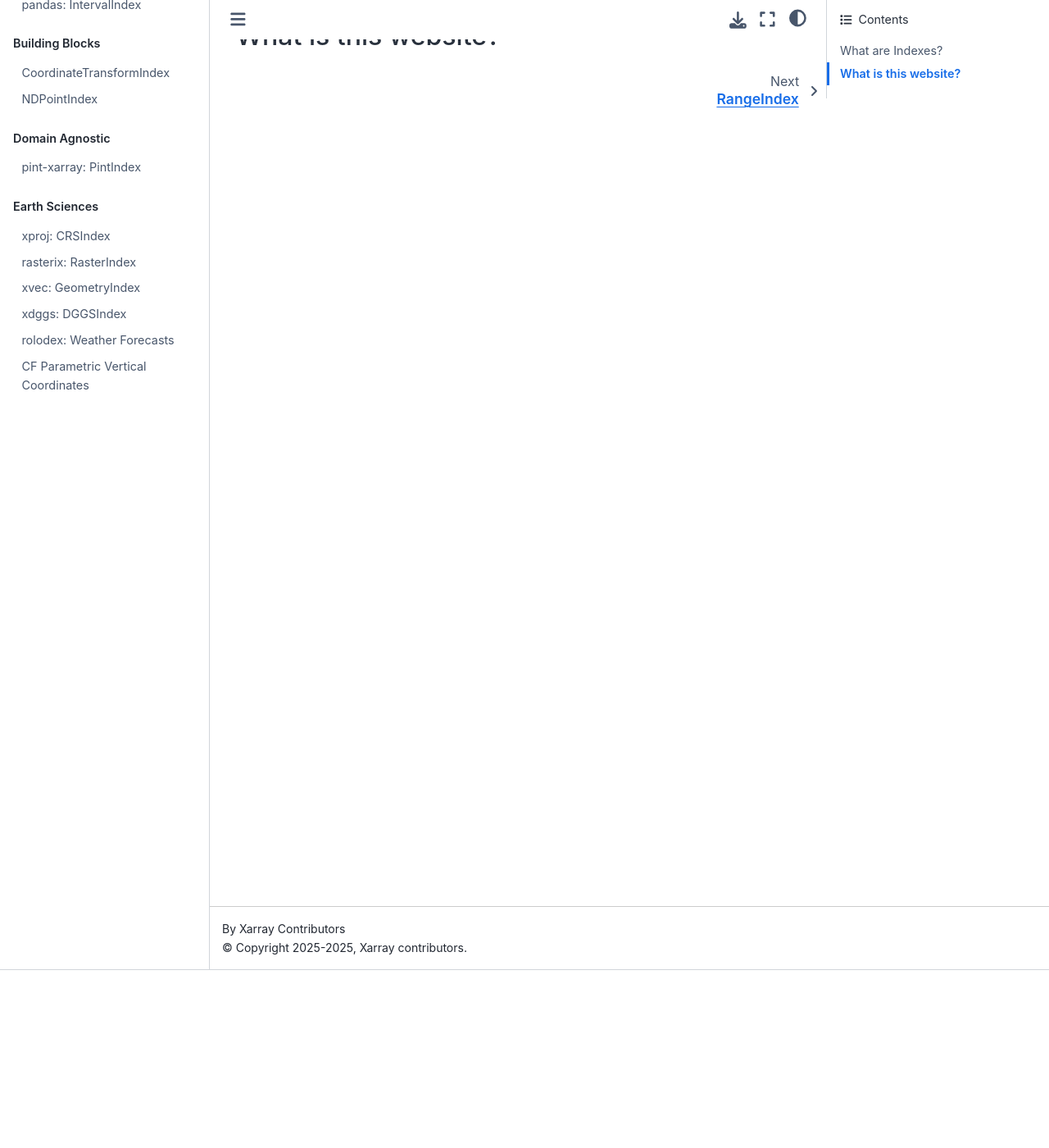
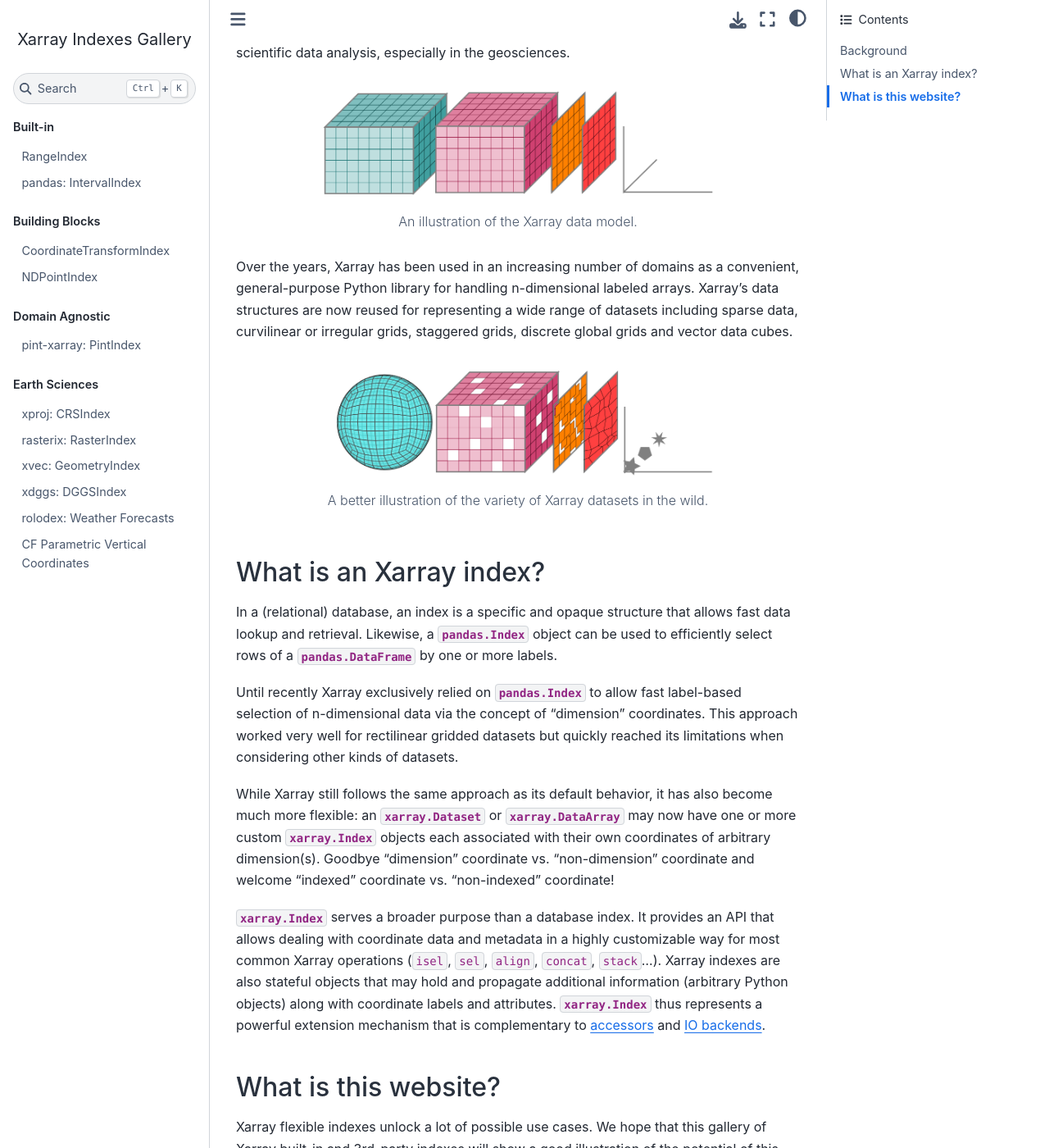
Before and after one commit to xarray-contrib/xarray-indexes, a Sphinx documentation site: the page built from docs/index.md, in a window 1280 px wide and 1400 px high, scrolled down 217 px. Shown: the whole window at 82% size. Built offline with Sphinx 7.4.7 and the Sphinx Book theme 1.1.4, drawn with Linux system fonts in a browser that asks for light colours; some of the changed text lies outside the part shown.

Commit message:
write homepage

````diff
--- a/docs/index.md
+++ b/docs/index.md
@@ -1,8 +1,76 @@
 # Xarray Custom Indexes Gallery
 
-## What are Indexes?
+## Background
+
+Xarray's data model was initially heavily inspired from the
+[NetCDF](https://www.unidata.ucar.edu/software/netcdf/) file format, making it
+well suited for working with n-dimensional, rectilinear gridded datasets
+commonly found in scientific data analysis, especially in the geosciences.
+
+```{figure} _static/figs/xarray-dataset-diagram-legacy.png
+:alt: Xarray data model
+:align: center
+:width: 500px
+:class: dark-light
+An illustration of the Xarray data model.
+```
+
+Over the years, Xarray has been used in an increasing number of domains as a
+convenient, general-purpose Python library for handling n-dimensional labeled
+arrays. Xarray's data structures are now reused for representing a wide range of
+datasets including sparse data, curvilinear or irregular grids, staggered grids,
+discrete global grids and vector data cubes.
+
+```{figure} _static/figs/xarray-dataset-diagram-new.png
+:alt: Xarray data model
+:align: center
+:width: 500px
+:class: dark-light
+A better illustration of the variety of Xarray datasets in the wild.
+```
+
+## What is an Xarray index?
+
+In a (relational) database, an index is a specific and opaque structure that
+allows fast data lookup and retrieval. Likewise, a {py:class}`pandas.Index`
+object can be used to efficiently select rows of a {py:class}`pandas.DataFrame`
+by one or more labels.
+
+Until recently Xarray exclusively relied on {py:class}`pandas.Index` to allow
+fast label-based selection of n-dimensional data via the concept of
+{term}`"dimension" coordinates <xarray:Dimension coordinate>`. This approach
+worked very well for rectilinear gridded datasets but quickly reached its
+limitations when considering other kinds of datasets.
+
+While Xarray still follows the same approach as its default behavior, it has
+also become much more flexible: an {py:class}`xarray.Dataset` or
+{py:class}`xarray.DataArray` may now have one or more custom
+{py:class}`xarray.Index` objects each associated with their own coordinates of
+arbitrary dimension(s). Goodbye {term}`"dimension" coordinate
+<xarray:Dimension coordinate>` vs. {term}`"non-dimension" coordinate
+<xarray:Non-dimension coordinate>` and welcome
+{term}`"indexed" coordinate <xarray:Indexed coordinate>` vs.
+{term}`"non-indexed" coordinate <xarray:Non-indexed coordinate>`!
+
+{py:class}`xarray.Index` serves a broader purpose than a database index. It
+provides an API that allows dealing with coordinate data and metadata in a
+highly customizable way for most common Xarray operations (`isel`, `sel`,
+`align`, `concat`, `stack`...). Xarray indexes are also stateful objects that
+may hold and propagate additional information (arbitrary Python objects) along
+with coordinate labels and attributes. {py:class}`xarray.Index` thus represents
+a powerful extension mechanism that is complementary to
+[accessors](https://docs.xarray.dev/en/stable/internals/extending-xarray.html)
+and [IO
+backends](https://docs.xarray.dev/en/stable/internals/how-to-add-new-backend.html).
+
 
 ## What is this website?
+
+Xarray flexible indexes unlock a lot of possible use cases. We hope that this
+gallery of Xarray built-in and 3rd-party indexes will show a good illustration
+of the potential of this feature and will serve as a good reference for
+implementing custom indexes (or simply find the existing ones that fulfill your
+needs).
 
 ```{toctree}
 ---
````
